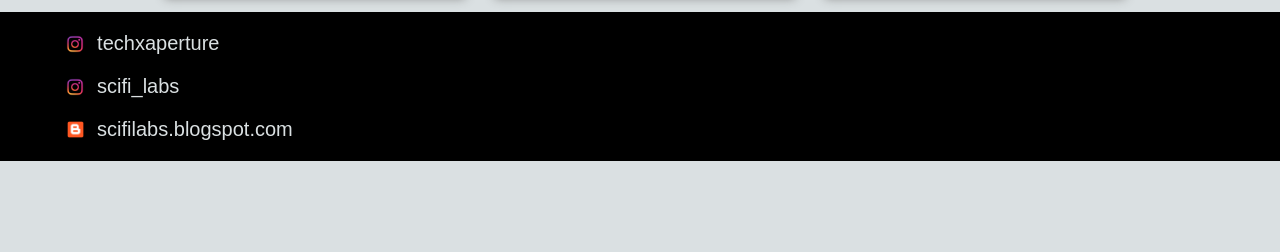
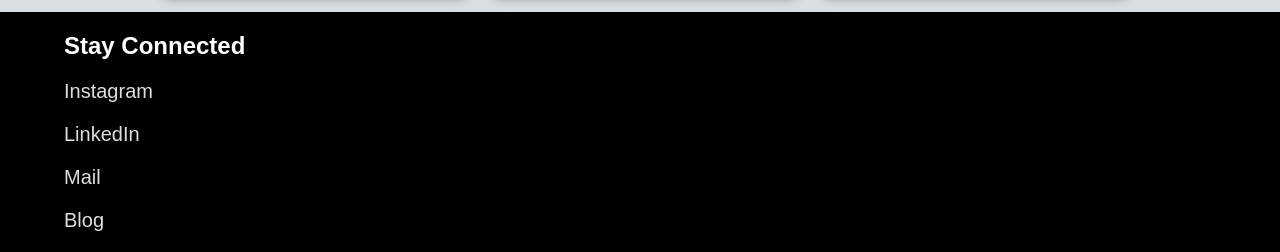
Before and after one commit to s-ashwin/s-ashwin.github.io, a plain HTML site: page html/design.html in a window 1280 px wide. Shown: the part 1286-1538 px from the top of the page. Before the commit the page ends 1447 px from the top, so only its background shows below. Drawn offline with Linux system fonts and the light colour scheme.

Commit message:
redesigned footer

```diff
--- a/css/contact.css
+++ b/css/contact.css
@@ -93,6 +93,10 @@
     font-weight: 100;
     display: flex;
     align-items: center;
+  }
+  .foot h2{
+    color: white;
+    font-family: sans-serif;
   }
   #blog{
     padding: 2.5px;
--- a/css/des.css
+++ b/css/des.css
@@ -90,6 +90,10 @@
     font-weight: 100;
     display: flex;
     align-items: center;
+  }
+  .foot h2{
+    color: white;
+    font-family: sans-serif;
   }
   #blog{
     padding: 2.5px;
--- a/css/gal.css
+++ b/css/gal.css
@@ -92,6 +92,10 @@
     font-weight: 100;
     display: flex;
     align-items: center;
+  }
+  .foot h2{
+    color: white;
+    font-family: sans-serif;
   }
   #blog{
     padding: 2.5px;
--- a/css/port.css
+++ b/css/port.css
@@ -116,6 +116,10 @@
     display: flex;
     align-items: center;
 
+  }
+  .foot h2{
+    color: white;
+    font-family: sans-serif;
   }
   #blog{
   padding: 2.5px;
--- a/css/style.css
+++ b/css/style.css
@@ -150,6 +150,10 @@ a{
   font-weight: 100;
   display: flex;
   align-items: center;
+}
+.foot h2{
+  color: white;
+  font-family: sans-serif;
 }
 #blog{
   padding: 2.5px;
--- a/html/design.html
+++ b/html/design.html
@@ -71,11 +71,13 @@
 
     <div class="footer">
         <div class="foot">
-         <ul>
-           <li>  <a href="https://www.instagram.com/techxaperture/"><img src="../img/11.png" height="22px" alt="">&nbsp techxaperture</a> </li>
-           <li> <a href="https://www.instagram.com/scifi_labs/"><img src="../img/11.png" height="22px" alt="">&nbsp scifi_labs</a> </li>
-           <li> <a href="https://scifilabs.blogspot.com/"><img id="blog" src="../img/b.png" height="17px" alt="">&nbsp scifilabs.blogspot.com</a> </li>
-         </ul>
+          <ul>
+            <li><h2>Stay Connected</h2></li>
+            <li>  <a href="https://www.instagram.com/ash.officials/">Instagram</a> </li>
+            <li>  <a href="https://www.linkedin.com/in/s-ashwin">LinkedIn</a> </li>
+            <li> <a href="mailto:ashwin.sivanagarajan@gmail.com">Mail</a> </li>
+            <li> <a href="https://scifilabs.blogspot.com/">Blog</a> </li>
+          </ul>
          </div>
       </div>
     </body>
```
Also changed, not shown: html/contact.html (+7 -5 lines), html/gallery.html (+7 -5 lines), html/portfolio.html (+7 -5 lines), index.html (+6 -3 lines).
